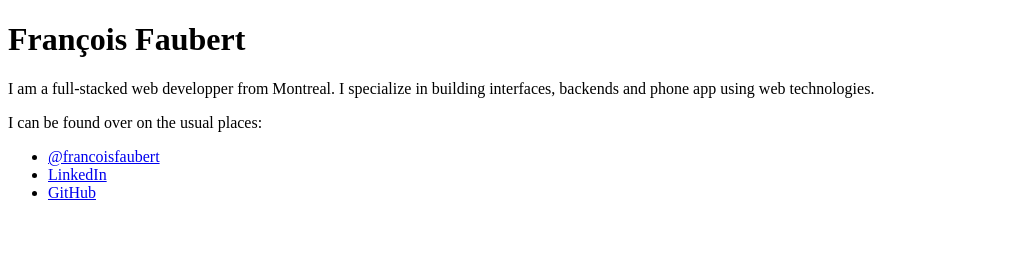
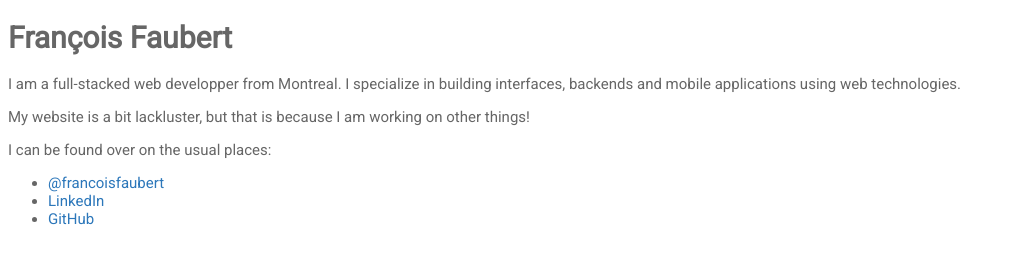
Before and after one commit to francoisfaubert/francoisfaubert.github.io, a plain HTML site: page index.html in a window 1280 px wide. Shown: the whole page, without its empty margins (0-1015 px from the left). Drawn offline with Linux system fonts and the light colour scheme; a web font is replaced by a local one.

Commit message:
added minimal styles; formatting

```diff
--- /dev/null
+++ b/css/ff.css
@@ -0,0 +1,19 @@
+html, body {
+    background:#fff;
+    color:#666;
+    font: normal 15px Roboto,arial,sans-serif;
+}
+
+a {
+    color:#2c77ba;
+    text-decoration:none;
+}
+
+a:visited {
+    text-decoration:underline;
+}
+
+a:hover {
+    color: #3399ff;
+    text-decoration:underline;
+}
--- a/index.html
+++ b/index.html
@@ -15,13 +15,13 @@
 	<meta http-equiv="keywords" content="Francois Faubert, webdesign, online application, nerd, css, html, javascript, starcraft, geek, passigeekqueca, music" />
 
 	<link href='http://fonts.googleapis.com/css?family=Roboto|Droid+Sans' rel='stylesheet' type='text/css'>
+	<link href="css/ff.css" rel="stylesheet" type="text/css" />
 </head>
-
 <body>
-
-    <header class="card">
+    <header>
         <h1>Fran&ccedil;ois Faubert</h1>
-        <p>I am a full-stacked web developper from Montreal. I specialize in building interfaces, backends and phone app using web technologies.</p>
+        <p>I am a full-stacked web developper from Montreal. I specialize in building interfaces, backends and mobile applications using web technologies.</p>
+    	<p>My website is a bit lackluster, but that is because I am working on other things!</p>
     </header>
 
     <section>
```
